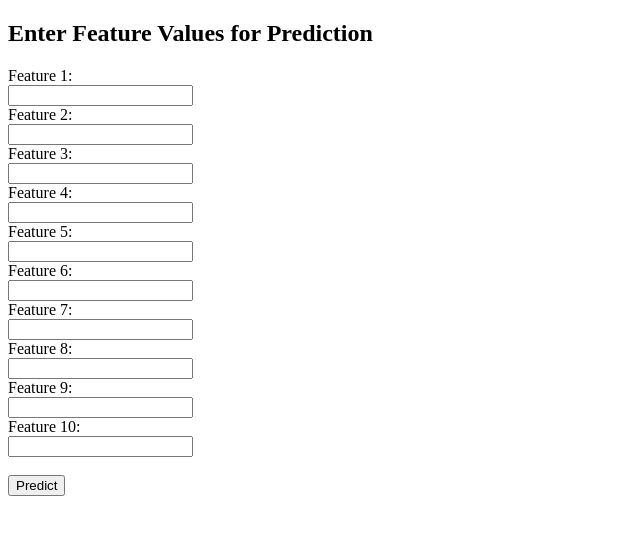
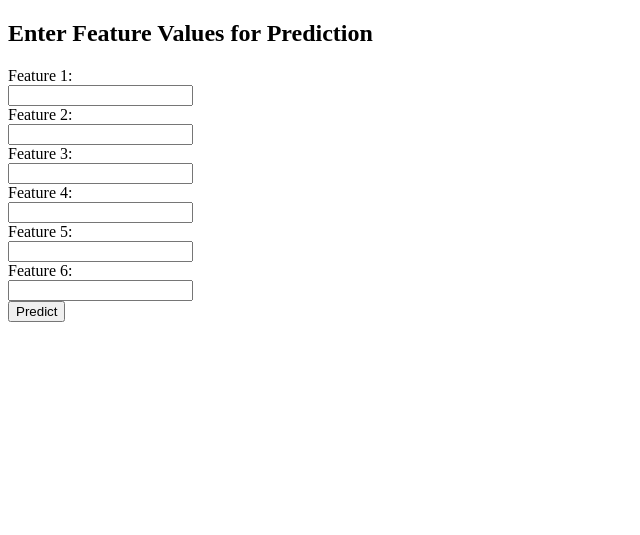
Before and after one commit to ApollocreedXI/Car_Model, a Flask app: template templates/frontendindex.html in a window 1280 px wide. Shown: the top 535 px of the page, without its empty margins (0-640 px from the left). Run offline with Flask 3, Linux system fonts and the light colour scheme; the template is opened without the code that fills it, so the values that code supplies are empty.

Commit message:
Modifying form

```diff
--- a/templates/frontendindex.html
+++ b/templates/frontendindex.html
@@ -20,14 +20,6 @@
         <input type="number" step="any" id="feature5" name="feature5" required><br>
         <label for="feature6">Feature 6:</label><br>
         <input type="number" step="any" id="feature6" name="feature6" required><br>
-        <label for="feature7">Feature 7:</label><br>
-        <input type="number" step="any" id="feature7" name="feature7" required><br>
-        <label for="feature8">Feature 8:</label><br>
-        <input type="number" step="any" id="feature8" name="feature8" required><br>
-        <label for="feature9">Feature 9:</label><br>
-        <input type="number" step="any" id="feature9" name="feature9" required><br>
-        <label for="feature10">Feature 10:</label><br>
-        <input type="number" step="any" id="feature10" name="feature10" required><br><br>
         <input type="submit" value="Predict">
     </form>
 </body>
```
